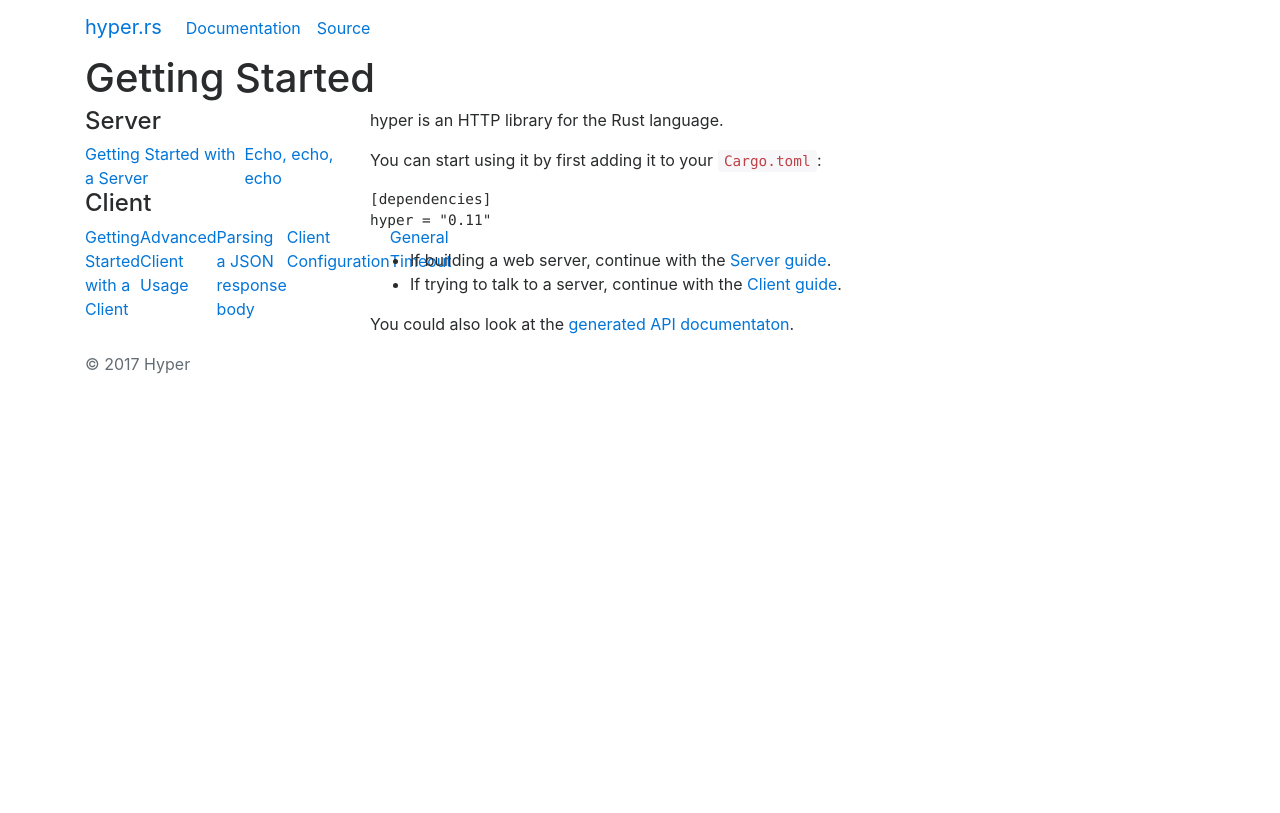
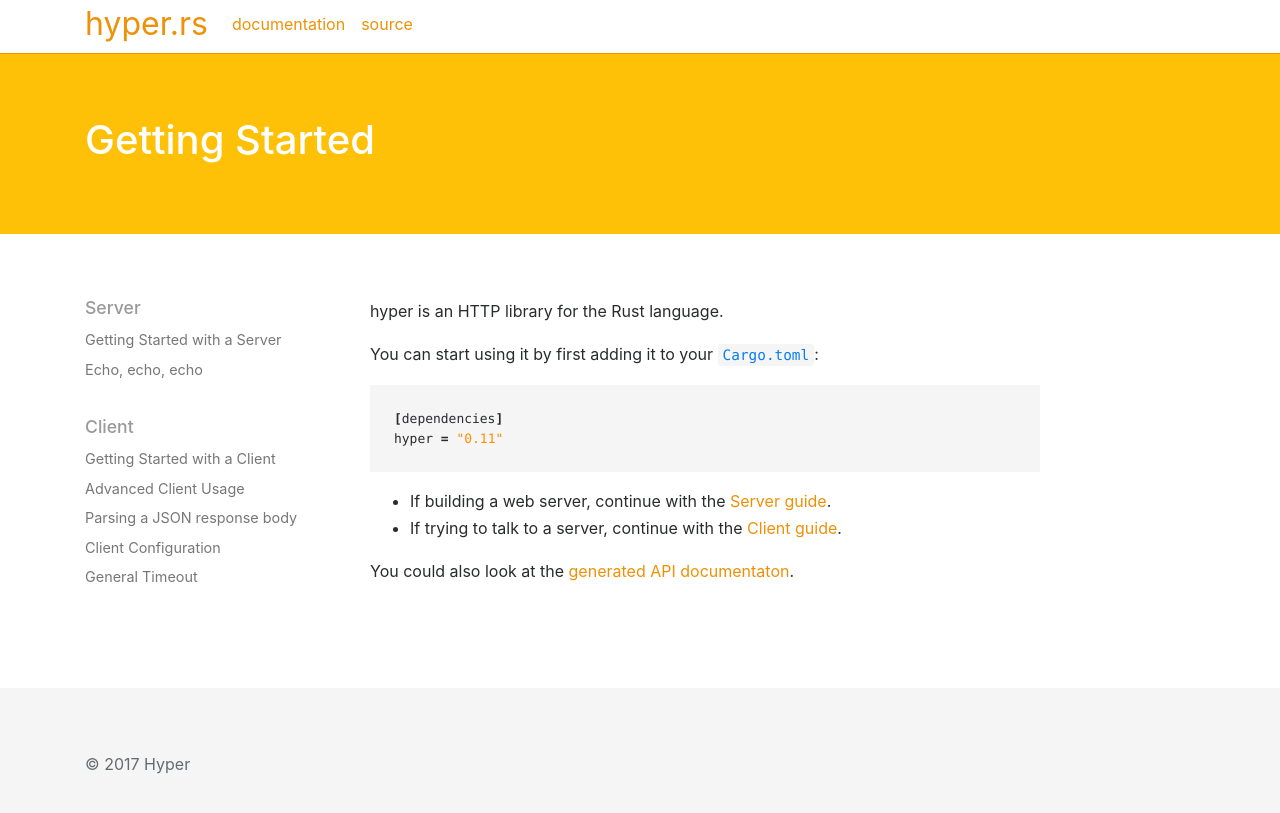
Before and after one commit to hyperium/hyperium.github.io, a Jekyll site: the page built from _guides/index.md, in a window 1280 px wide. Shown: the top 813 px of the page. Built offline with Jekyll 4.4.1, drawn with Linux system fonts in a browser that asks for light colours.

Commit message:
fix path of static assets

```diff
--- a/_includes/footer.html
+++ b/_includes/footer.html
@@ -3,4 +3,4 @@
         &copy; 2017 Hyper
     </div>
 </footer>
-<script src="{{ "js/rustdoc.js" | prepend: site.baseurl }}"></script>
+<script src="{{ "/js/rustdoc.js" | absolute_url }}"></script>
--- a/_includes/head.html
+++ b/_includes/head.html
@@ -4,13 +4,11 @@
 <meta name="description" content="{% if page.excerpt %}{{ page.excerpt | strip_html | strip_newlines | truncate: 160 }}{% else %}{{ site.description }}{% endif %}">
 
 <link rel="stylesheet" href="https://maxcdn.bootstrapcdn.com/bootstrap/4.0.0-alpha.6/css/bootstrap.min.css" integrity="sha384-rwoIResjU2yc3z8GV/NPeZWAv56rSmLldC3R/AZzGRnGxQQKnKkoFVhFQhNUwEyJ" crossorigin="anonymous">
-<link rel="stylesheet" href="{{ "css/main.css" | prepend: site.baseurl }}">
+<link rel="stylesheet" href="{{ "/css/main.css" | absolute_url }}">
 
 <meta name="viewport" content="width=device-width, initial-scale=1, user-scalable=no">
 <!--[if lt IE 9]>
 <script src="//html5shiv.googlecode.com/svn/trunk/html5.js"></script>
 <![endif]-->
 
-<!--
 <link rel="canonical" href="{{ page.url | replace:'index.html','' | prepend: site.baseurl | prepend: site.url }}">
--->
```
